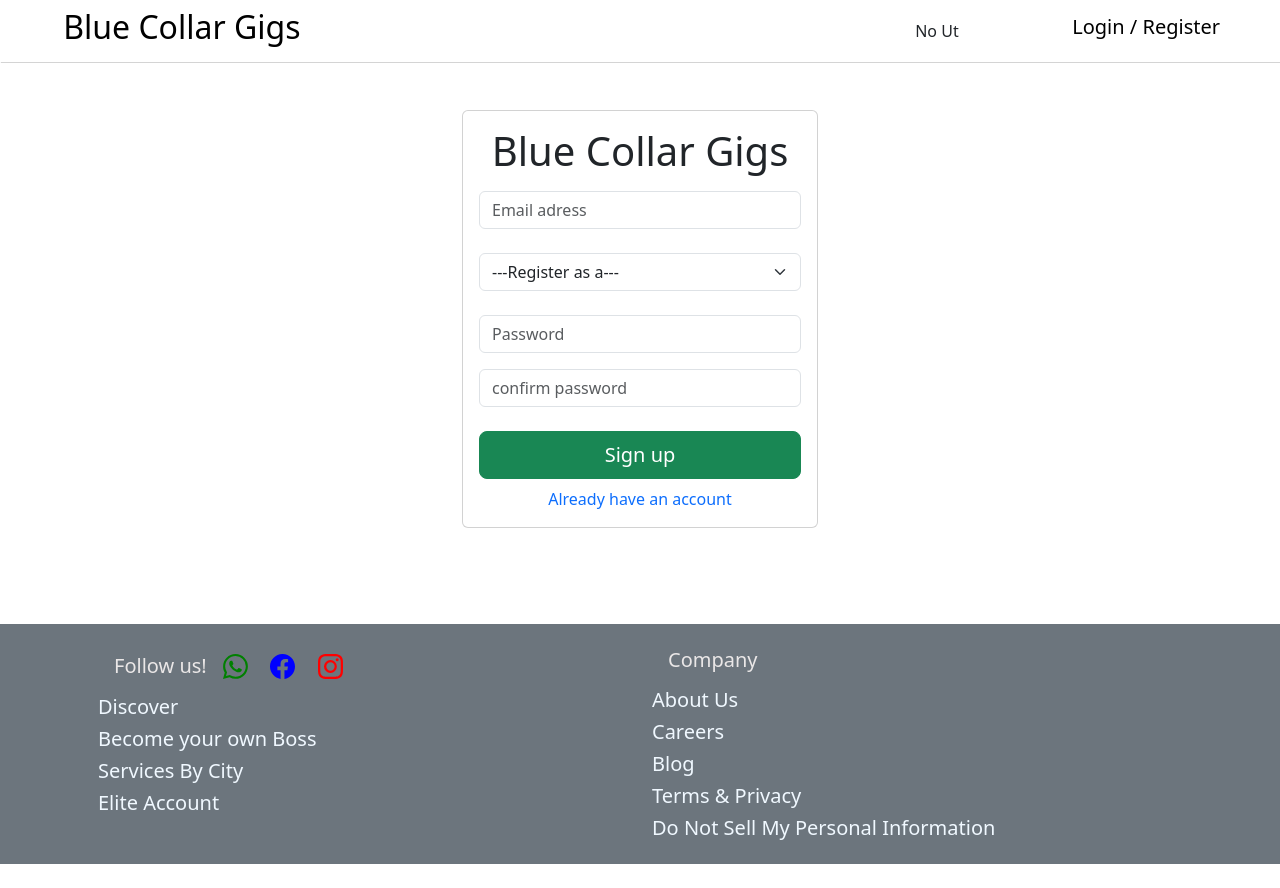
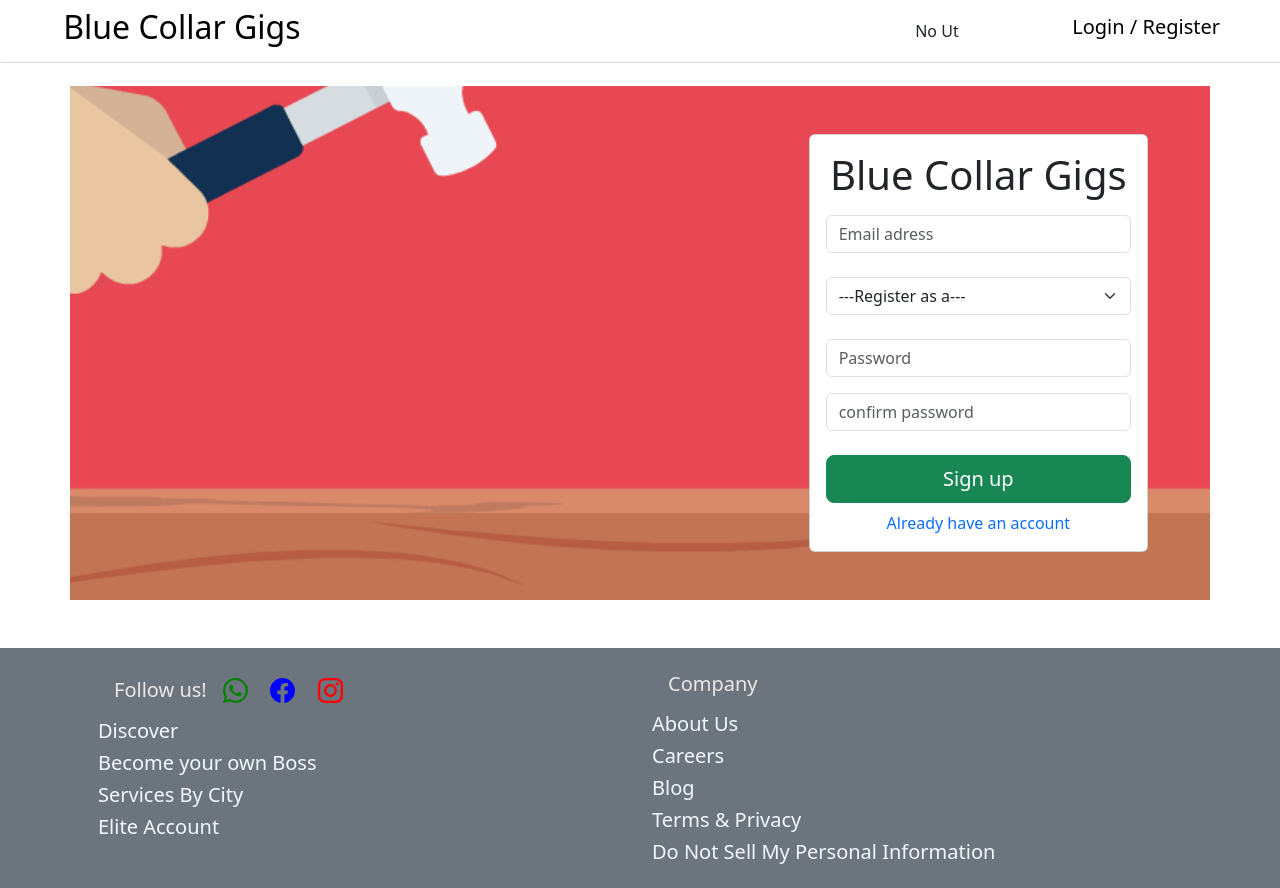
Before and after one commit to rahul-binu/Blue-Collar-Gigs, a React (Vite) app in the folder bcg-frontend/: page /Register in a window 1280 px wide. Before the commit the page ends 864 px from the top, so only its background shows below. Built offline with nearby package versions, Linux system fonts and the light colour scheme.

Commit message:
addd a HammerHit Gif to the LogIn & Register Page

```diff
--- a/bcg-frontend/src/assets/components/Login.jsx
+++ b/bcg-frontend/src/assets/components/Login.jsx
@@ -1,4 +1,4 @@
-import React, { useState } from "react";
+import React, { useEffect,useState } from "react";
 import { useNavigate } from 'react-router-dom';
 
 import AuthService from "../services/AuthService";
@@ -44,8 +44,23 @@ function Login() {
 
     return (
         <>
-            <div className="container py-5 h-100">
-                <div className="row d-flex justify-content-center align-items-center h-100">
+            <div className="container py-5 h-100 mt-4"
+                style={{
+                    backgroundImage: `url('/images/hammerHit.gif')`,
+                    backgroundRepeat: 'no-repeat',
+                    backgroundSize: '100%',
+                    backgroundPosition: 'center bottom',
+                    transform: 'scaleX(-1)',
+                    width: '100%',
+                    alignItems: 'center',
+                    justifyContent: 'center'
+                }}>
+
+                <div className="row d-flex justify-content-end align-items-center h-100"
+                    style={{
+                        transform: 'scaleX(-1)',
+                        paddingRight:'50px'
+                    }}>
                     <div className="col-12 col-md-10 col-lg-4 col-sm-10">
                         {/* <h3 className="text-center mb-3 text-primary">Blue Collar Gigs</h3> */}
                         <div className="card shadow-2-strong">
@@ -85,7 +100,7 @@ function Login() {
                         </div>
                     </div>
                 </div>
-            </div>
+            </div >
         </>
     );
 }
--- a/bcg-frontend/src/assets/components/Register.jsx
+++ b/bcg-frontend/src/assets/components/Register.jsx
@@ -2,7 +2,7 @@ import React, { useState, useEffect } from 'react';
 import { useNavigate, useParams } from 'react-router-dom';
 import { format } from 'date-fns';
 
-import {createUser} from '../services/UserService';
+import { createUser } from '../services/UserService';
 
 function Register() {
 
@@ -23,16 +23,16 @@ function Register() {
     useEffect(() => {
         //timedate
         const intervalId = setInterval(() => {
-          setRegistrationDate(new Date());
+            setRegistrationDate(new Date());
         }, 1000);
 
         return () => clearInterval(intervalId);
-      }, []);
-      const formattedDateTime = format(registrationDate, 'yyyy-MM-dd\'T\'HH:mm:ss.SSS');// Customize the format as needed
+    }, []);
+    const formattedDateTime = format(registrationDate, 'yyyy-MM-dd\'T\'HH:mm:ss.SSS');// Customize the format as needed
 
-       function goToLogin(){
-         navigate('/login');
-       }
+    function goToLogin() {
+        navigate('/login');
+    }
 
     function handleEmail(e) {
         setEmail(e.target.value);
@@ -83,12 +83,12 @@ function Register() {
     function registerUser(e) {
         e.preventDefault();
 
-        const user = { email, userType, password, registrationDate :formattedDateTime};
+        const user = { email, userType, password, registrationDate: formattedDateTime };
         //  console.log(user);
 
         if (formValidation()) {
 
-            createUser(user).then((response) =>{
+            createUser(user).then((response) => {
                 // console.log(response.data);
                 navigate('/login');
             }).catch(error => {
@@ -101,8 +101,24 @@ function Register() {
         <>
 
             <section className="">
-                <div className="container py-5 h-100">
-                    <div className="row d-flex justify-content-center align-items-center h-100">
+                <div className="container py-5 h-100 mt-4"
+                    style={{
+                        backgroundImage: `url('/images/hammerHit.gif')`,
+                        backgroundRepeat: 'no-repeat',
+                        backgroundSize: '100%',
+                        backgroundPosition: 'center bottom',
+                        transform: 'scaleX(-1)',
+                        width: '100%',
+                        height: '2000px',
+                        alignItems: 'center',
+                        justifyContent: 'center'
+                    }}>
+
+                    <div className="row d-flex justify-content-end align-items-center h-100"
+                        style={{
+                            transform: 'scaleX(-1)',
+                            paddingRight: '50px'
+                        }}>
                         <div className="col-12 col-md-10 col-lg-4 col-sm-10">
                             {/* <h3 className="text-center mb-3 text-primary">Blue Collar Gigs</h3> */}
                             <div className="card shadow-2-strong">
```
Also changed, not shown: bcg-frontend/public/images/hammerHit.gif (added).
